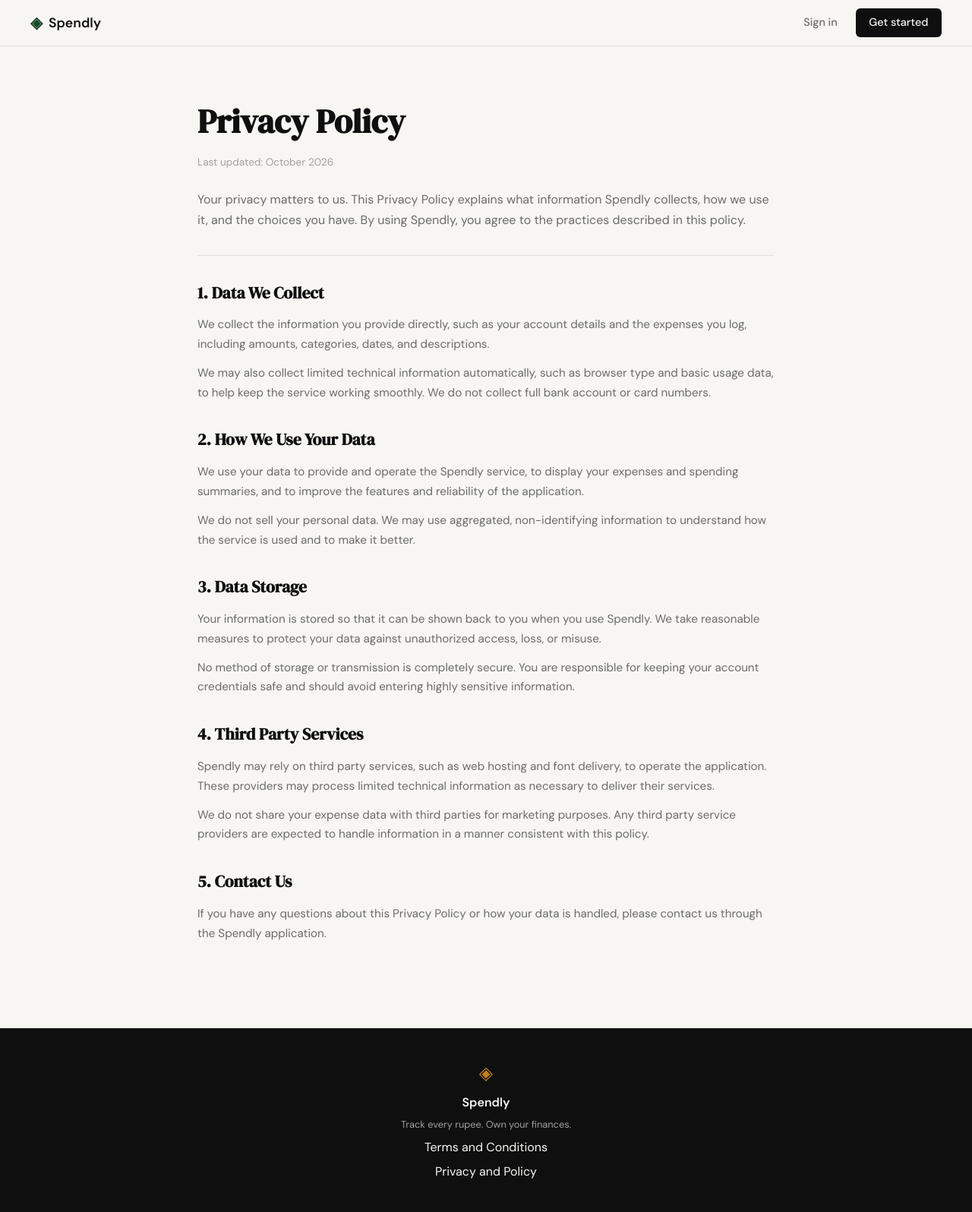
After one commit to Sumeru24/Spendly, a Flask app: page /privacy in a window 1280 px wide. The commit adds this page. Shown: the whole page at 76% size. Run offline with Flask 3, Linux system fonts and the light colour scheme.

Commit message:
landing: add privacy policy page and route

```diff
--- a/app.py
+++ b/app.py
@@ -20,6 +20,16 @@ def register():
 @app.route("/login")
 def login():
     return render_template("login.html")
+
+
+@app.route("/terms")
+def terms():
+    return render_template("terms.html")
+
+
+@app.route("/privacy")
+def privacy():
+    return render_template("privacy.html")
 
 
 # ------------------------------------------------------------------ #
--- a/static/css/style.css
+++ b/static/css/style.css
@@ -478,6 +478,62 @@ a { color: inherit; text-decoration: none; }
 .auth-switch a:hover { text-decoration: underline; }
 
 /* ------------------------------------------------------------------ */
+/* Legal pages                                                         */
+/* ------------------------------------------------------------------ */
+
+.legal {
+    padding: 4rem 2rem 5rem;
+}
+
+.legal-inner {
+    max-width: 760px;
+    margin: 0 auto;
+}
+
+.legal-header {
+    margin-bottom: 1.5rem;
+}
+
+.legal-title {
+    font-family: var(--font-display);
+    font-size: clamp(2rem, 4vw, 2.75rem);
+    color: var(--ink);
+    margin-bottom: 0.5rem;
+}
+
+.legal-updated {
+    font-size: 0.85rem;
+    color: var(--ink-faint);
+}
+
+.legal-intro {
+    font-size: 1rem;
+    color: var(--ink-muted);
+    line-height: 1.7;
+    margin-bottom: 2rem;
+    padding-bottom: 2rem;
+    border-bottom: 1px solid var(--border);
+}
+
+.legal-section {
+    margin-bottom: 2rem;
+}
+
+.legal-heading {
+    font-family: var(--font-display);
+    font-size: 1.35rem;
+    color: var(--ink);
+    margin-bottom: 0.75rem;
+}
+
+.legal-section p {
+    font-size: 0.95rem;
+    color: var(--ink-muted);
+    line-height: 1.7;
+    margin-bottom: 0.75rem;
+}
+
+/* ------------------------------------------------------------------ */
 /* Footer                                                              */
 /* ------------------------------------------------------------------ */
 
--- a/templates/base.html
+++ b/templates/base.html
@@ -34,8 +34,8 @@
             <span class="brand-icon">◈</span>
             <span class="footer-name">Spendly</span>
             <p class="footer-copy">Track every rupee. Own your finances.</p>
-            <a href="#">Terms and Conditions</a>
-            <a href="#">Privacy and Policy</a>
+            <a href="{{ url_for('terms') }}">Terms and Conditions</a>
+            <a href="{{ url_for('privacy') }}">Privacy and Policy</a>
         </div>
     </footer>
 
--- /dev/null
+++ b/templates/privacy.html
@@ -0,0 +1,88 @@
+{% extends "base.html" %}
+
+{% block title %}Privacy Policy — Spendly{% endblock %}
+
+{% block content %}
+
+<section class="legal">
+    <div class="legal-inner">
+        <header class="legal-header">
+            <h1 class="legal-title">Privacy Policy</h1>
+            <p class="legal-updated">Last updated: October 2026</p>
+        </header>
+
+        <p class="legal-intro">
+            Your privacy matters to us. This Privacy Policy explains what
+            information Spendly collects, how we use it, and the choices you have.
+            By using Spendly, you agree to the practices described in this policy.
+        </p>
+
+        <div class="legal-section">
+            <h2 class="legal-heading">1. Data We Collect</h2>
+            <p>
+                We collect the information you provide directly, such as your
+                account details and the expenses you log, including amounts,
+                categories, dates, and descriptions.
+            </p>
+            <p>
+                We may also collect limited technical information automatically,
+                such as browser type and basic usage data, to help keep the service
+                working smoothly. We do not collect full bank account or card
+                numbers.
+            </p>
+        </div>
+
+        <div class="legal-section">
+            <h2 class="legal-heading">2. How We Use Your Data</h2>
+            <p>
+                We use your data to provide and operate the Spendly service, to
+                display your expenses and spending summaries, and to improve the
+                features and reliability of the application.
+            </p>
+            <p>
+                We do not sell your personal data. We may use aggregated,
+                non-identifying information to understand how the service is used
+                and to make it better.
+            </p>
+        </div>
+
+        <div class="legal-section">
+            <h2 class="legal-heading">3. Data Storage</h2>
+            <p>
+                Your information is stored so that it can be shown back to you when
+                you use Spendly. We take reasonable measures to protect your data
+                against unauthorized access, loss, or misuse.
+            </p>
+            <p>
+                No method of storage or transmission is completely secure. You are
+                responsible for keeping your account credentials safe and should
+                avoid entering highly sensitive information.
+            </p>
+        </div>
+
+        <div class="legal-section">
+            <h2 class="legal-heading">4. Third Party Services</h2>
+            <p>
+                Spendly may rely on third party services, such as web hosting and
+                font delivery, to operate the application. These providers may
+                process limited technical information as necessary to deliver their
+                services.
+            </p>
+            <p>
+                We do not share your expense data with third parties for marketing
+                purposes. Any third party service providers are expected to handle
+                information in a manner consistent with this policy.
+            </p>
+        </div>
+
+        <div class="legal-section">
+            <h2 class="legal-heading">5. Contact Us</h2>
+            <p>
+                If you have any questions about this Privacy Policy or how your data
+                is handled, please contact us through the Spendly application.
+            </p>
+        </div>
+    </div>
+</section>
+
+{% endblock %}
```
Also changed, not shown: templates/terms.html (added, +99 -0 lines).
